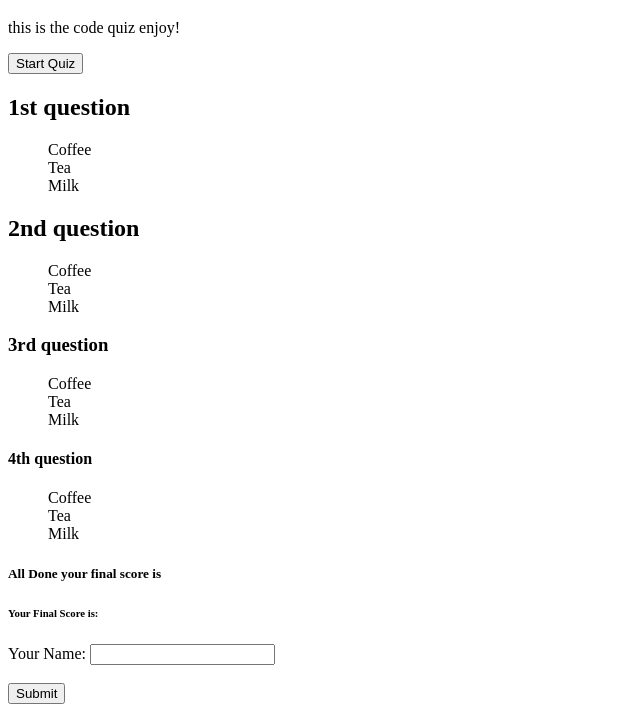
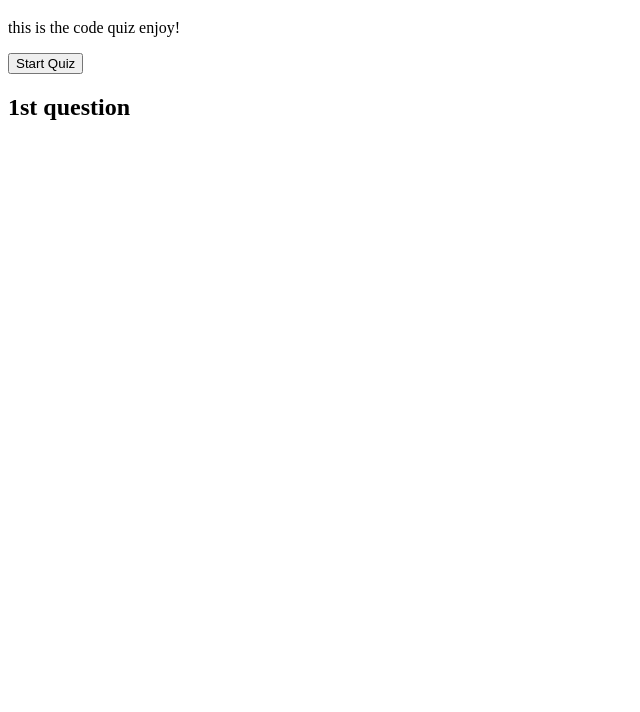
Before and after one commit to kevinhng77/Code-Quiz, a plain HTML site: page index.html in a window 1280 px wide. Shown: the part 123-835 px from the top of the page, without its empty margins (0-640 px from the left). After the commit the page ends 800 px from the top, so only its background shows below. Drawn offline with Linux system fonts and the light colour scheme.

Commit message:
questions

```diff
--- a/assets/js.js
+++ b/assets/js.js
@@ -1,11 +1,37 @@
 var timeEl = document.querySelector(".timeLeft");
-var firstQuestion = document.querySelector(".question1");
-var secondQuestion = document.querySelector(".question2");
-var thirdQuestion = document.querySelector(".question3");
-var fourthQuestion = document.querySelector(".question4");
-var allAnswers = document.getElementsByTagName('li');
 var totalScore= 0;
+var questions = document.getElementById("questionsList");
+var counter= 0;
 
+var questionsArray = [
+    {
+        question: "question1",
+        answerA: "answerA",
+        answerB: "answerB",
+        answerC: "answerC",
+        answerD: "answerD",
+        answer: "answerA"
+    },
+    {
+        question: "question2",
+        answerA: "answere",
+        answerB: "answerf",
+        answerC: "answerg",
+        answerD: "answerh",
+        answer: "answeri"
+    },
+    {
+        question: "question3",
+        answerA: "answerj",
+        answerB: "answerk",
+        answerC: "answerl",
+        answerD: "answerm",
+        answer: "answern"
+    }
+
+]
+
+console.log(questionsArray[0][2]);
 
 function startQuiz(){
     pass
@@ -16,13 +42,13 @@ function timeCountDown(){
 }
 
 function quizScore(){
-    allAnswers.addEventListener("click", function(){
-        if (this.getElementsByClassName("correct-answer"));
-            totalScore +=
+    // allAnswers.addEventListener("click", addScore);
+    pass
+}
 
 
-    console.log(totalScore);
-    } );
+function addScore(){
+    pass
 }
 
 function rightOrWrong(){
--- a/assets/style.css
+++ b/assets/style.css
@@ -0,0 +1,4 @@
+.allDone{
+    display:none;
+
+}
--- a/index.html
+++ b/index.html
@@ -19,54 +19,23 @@
     <main>
 
         <section class="question1">
-        <h1>1st question</h1>
-        <ul style="list-style-type:none;>
-            <li class="correct-answer">Coffee</li>
-            <li>Tea</li>
-            <li>Milk</li>
-          </ul>
+        <h1 id="questions">1st question</h1>
+        <ul id="questionsList">
+        </ul>
         </section>
 
-        <section class="quesiton2">
-        <h2>2nd question</h2>
-        <ul style="list-style-type:none;>
-            <li class="correct-answer">Coffee</li>
-            <li>Tea</li>
-            <li>Milk</li>
-          </ul>
+        <section class="rightorwrong">
         </section>
 
-        <section class="3rd-question">
-        <h3>3rd question</h3>
-        <ul style="list-style-type:none;>
-            <li class= "correct-answer">Coffee</li>
-            <li>Tea</li>
-            <li>Milk</li>
-          </ul>
-        </section>
-
-        <section class="4th-question">
-        <h4>4th question</h4>
-        <ul style="list-style-type:none;>
-            <li class="correct-answer">Coffee</li>
-            <li>Tea</li>
-            <li>Milk</li>
-          </ul>
-        </section>
-
-
-        <section class="All-Done">
+        <section class="allDone">
         <h5>All Done your final score is</h5>
-        </section>
-
         <form class="Input-Name">
         <h6>Your Final Score is:</h6>
         <label for="fname">Your Name:</label>
         <input type="text" id="fname"><br><br>
         <button type="button">Submit</button>
         </form>
-
-
+        </section>
 
     </main>
 
```
